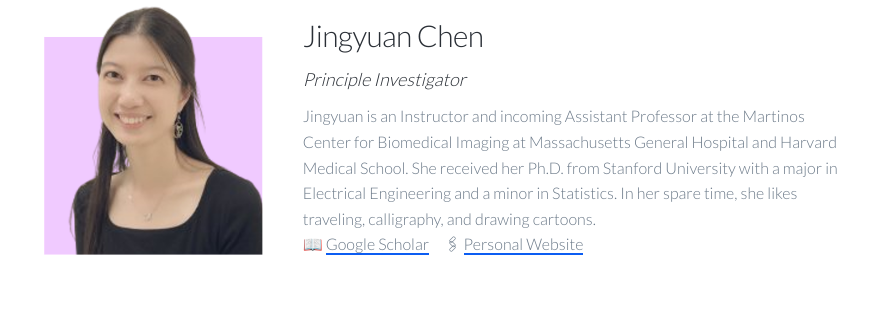
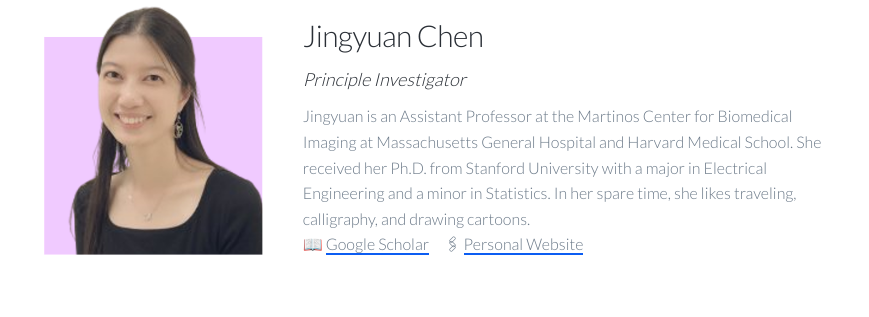
Before and after one commit to CANDYlaboratory/candylab.github.io, a Jekyll site: the page built from _pages/people.md, in a window 1280 px wide and 900 px high, scrolled down 319 px. Shown: the part 154-471 px from the top of the window, without its empty margins (401-1270 px from the left). Built offline with Jekyll 4.4.1, drawn with Linux system fonts in a browser that asks for light colours; nearby versions of some CDN libraries.

Commit message:
Update jingyuan's profile

```diff
--- a/_pages/people.md
+++ b/_pages/people.md
@@ -16,7 +16,7 @@ layout: simple
 	<div class='text'>
 	<h3>Jingyuan Chen</h3>
 	<h6><em>Principle Investigator</em></h6>
-    <p1>Jingyuan is an Instructor and incoming Assistant Professor at the Martinos Center for Biomedical Imaging at Massachusetts General Hospital and Harvard Medical School. She received her Ph.D. from Stanford University with a major in Electrical Engineering and a minor in Statistics. In her spare time, she likes traveling, calligraphy, and drawing cartoons.<br>
+    <p1>Jingyuan is an Assistant Professor at the Martinos Center for Biomedical Imaging at Massachusetts General Hospital and Harvard Medical School. She received her Ph.D. from Stanford University with a major in Electrical Engineering and a minor in Statistics. In her spare time, she likes traveling, calligraphy, and drawing cartoons.<br>
     📖  <a href = "https://scholar.google.com/citations?user=x2-XVPUAAAAJ&hl=en&oi=ao">Google Scholar</a>
     &nbsp;&nbsp;&nbsp;
     🖇  <a href = "https://sites.google.com/view/jingyuan-e-chen/about">Personal Website</a>
```
